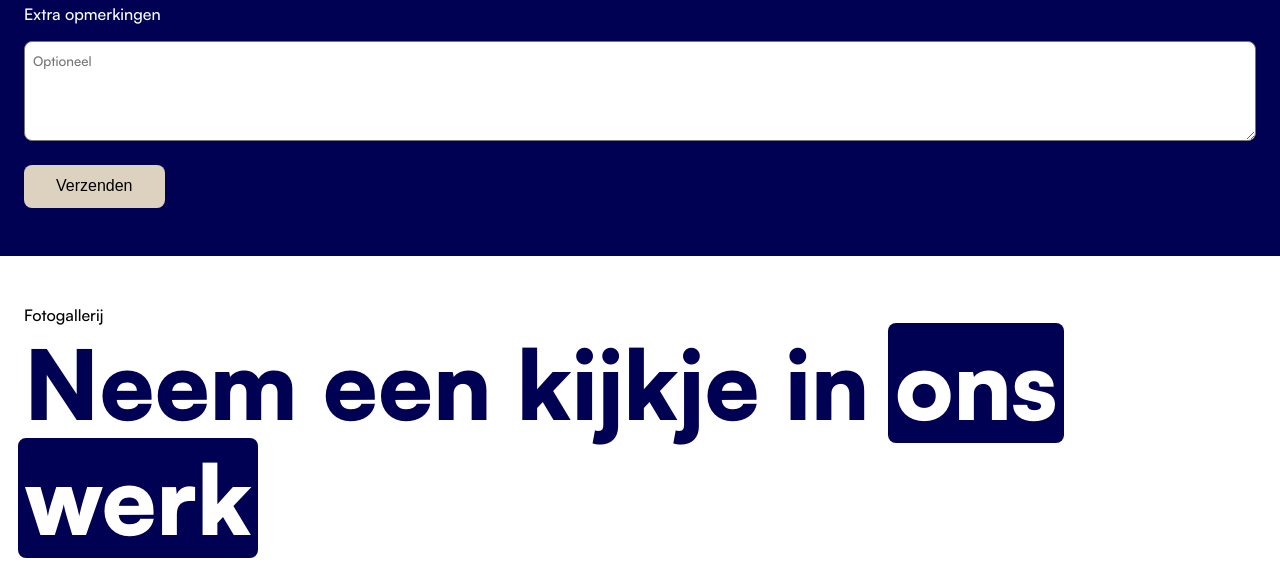
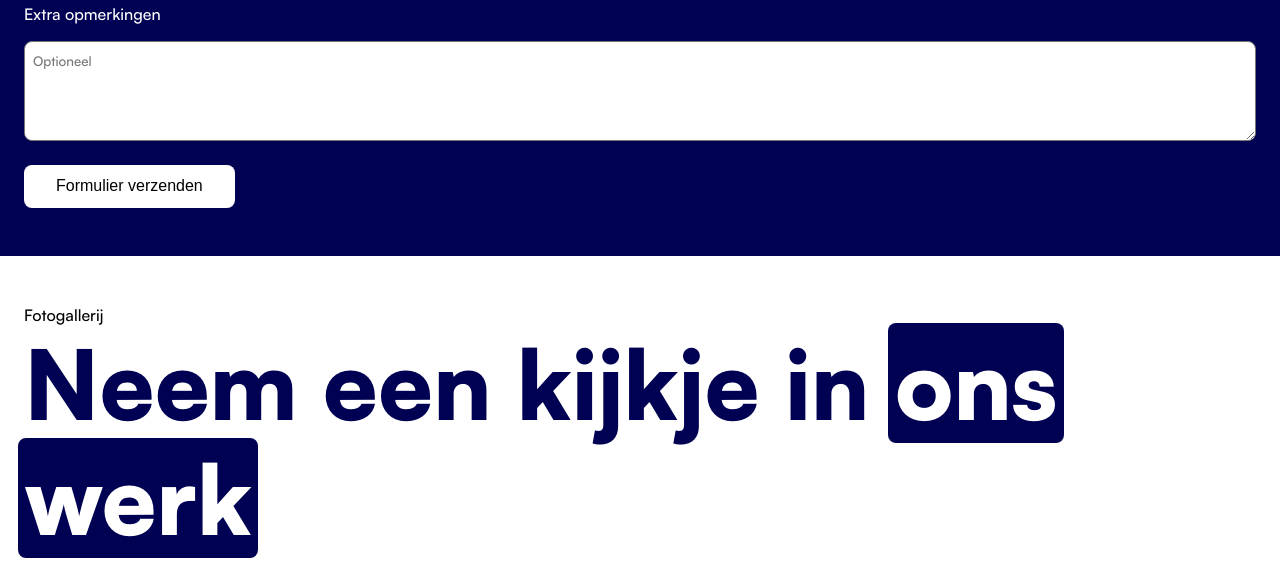
Before and after one commit to JamieVos991/luxcleaning, a website: page index.html in a window 1280 px wide. Shown: the part 4622-5197 px from the top of the page. Drawn offline with Linux system fonts and the light colour scheme.

Commit message:
Formulier verzenden

```diff
--- a/index.html
+++ b/index.html
@@ -216,7 +216,7 @@
             Extra opmerkingen
             <textarea id="bericht" placeholder="Optioneel"></textarea>
           </label>
-          <input type="submit" value="Verzenden" />
+          <button type="submit" class="anchor-link">Formulier verzenden</a>
         </form>
       </section>
       <figure>
--- a/styles/app.css
+++ b/styles/app.css
@@ -160,15 +160,16 @@ main {
           min-height: 100px;
         }
 
-        input[type="submit"] {
-          background: var(--pastel-gray-color);
+        button[type="submit"] {
+          color: var(--black-color);
+          border-radius: var(--border-radius);
+          font-weight: 500;
+          border: none;
+          font-size: 1rem;
           width: max-content;
           padding: 0.8rem 2rem;
-          font-size: 1rem;
-          border-radius: var(--border-radius);
-          border: none;
           cursor: pointer;
-          transition: opacity 0.2s;
+          background: var(--white-color);
 
           &:hover {
             opacity: 0.9;
```
